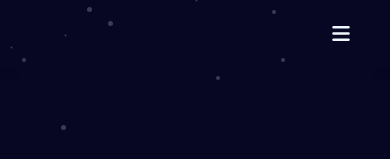
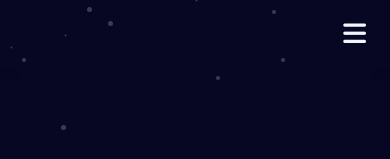
Before and after one commit to NickMagidson/planet-facts, a React (Vite) app: page / in a window 390 px wide. Shown: the top 159 px of the page. Built offline with nearby package versions, Linux system fonts and the light colour scheme.

Commit message:
Bootstrap, MDB, and sass installation. Basic mobile menu setup

```diff
--- a/src/components/Navbar.jsx
+++ b/src/components/Navbar.jsx
@@ -29,6 +29,7 @@ export default function Navbar() {
 
   return (
     <>
+
       <MDBNavbar>
         <MDBContainer fluid>
           <MDBNavbarToggler
--- a/src/index.css
+++ b/src/index.css
@@ -23,6 +23,6 @@ html,
 
 .burger {
   color: aliceblue;
-  width: 50px;
-
+  /* width: 50px; */
+  font-size: 26px;
 }
```
Also changed, not shown: 1 other file (tests, documents, lock files or other folders).
